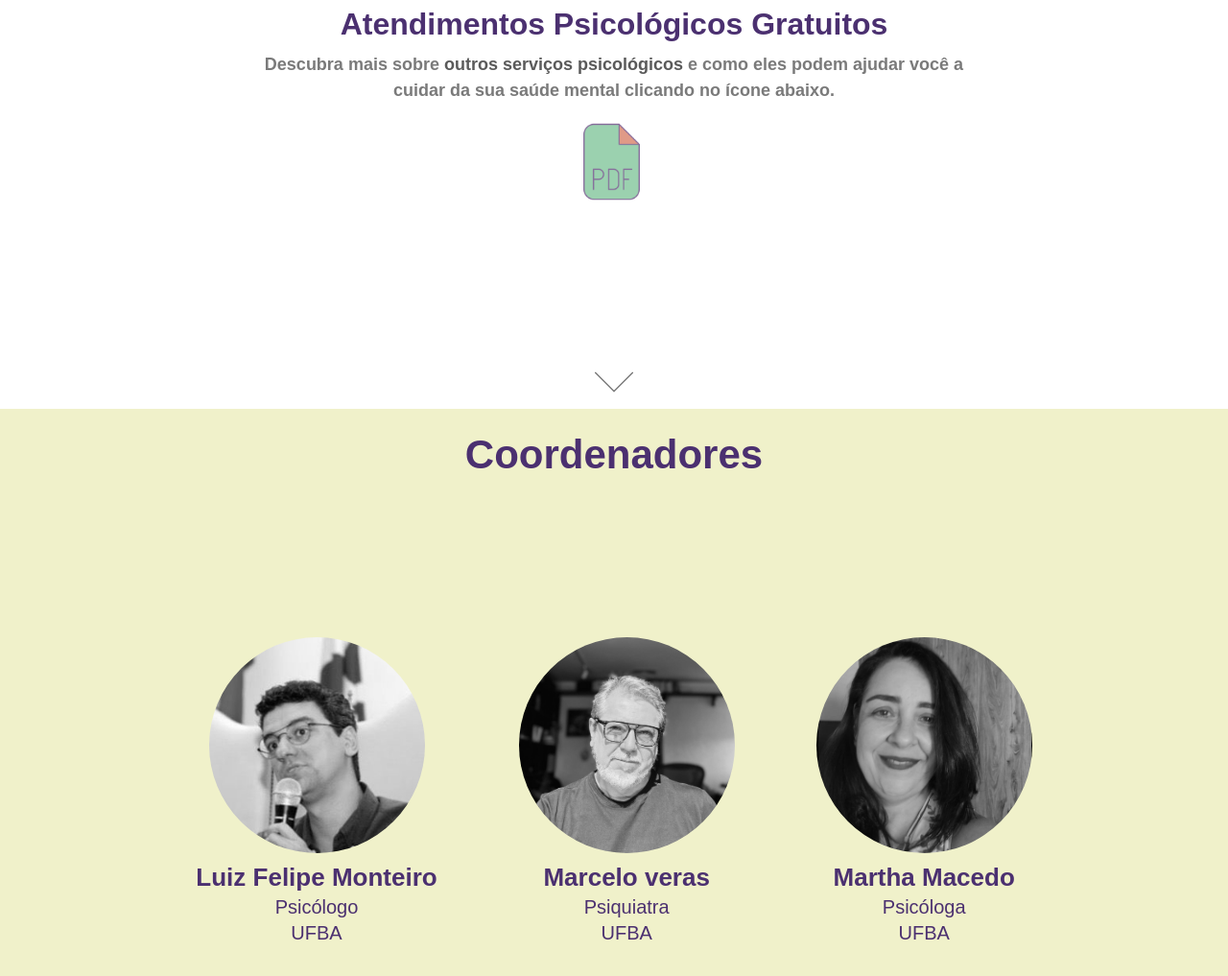
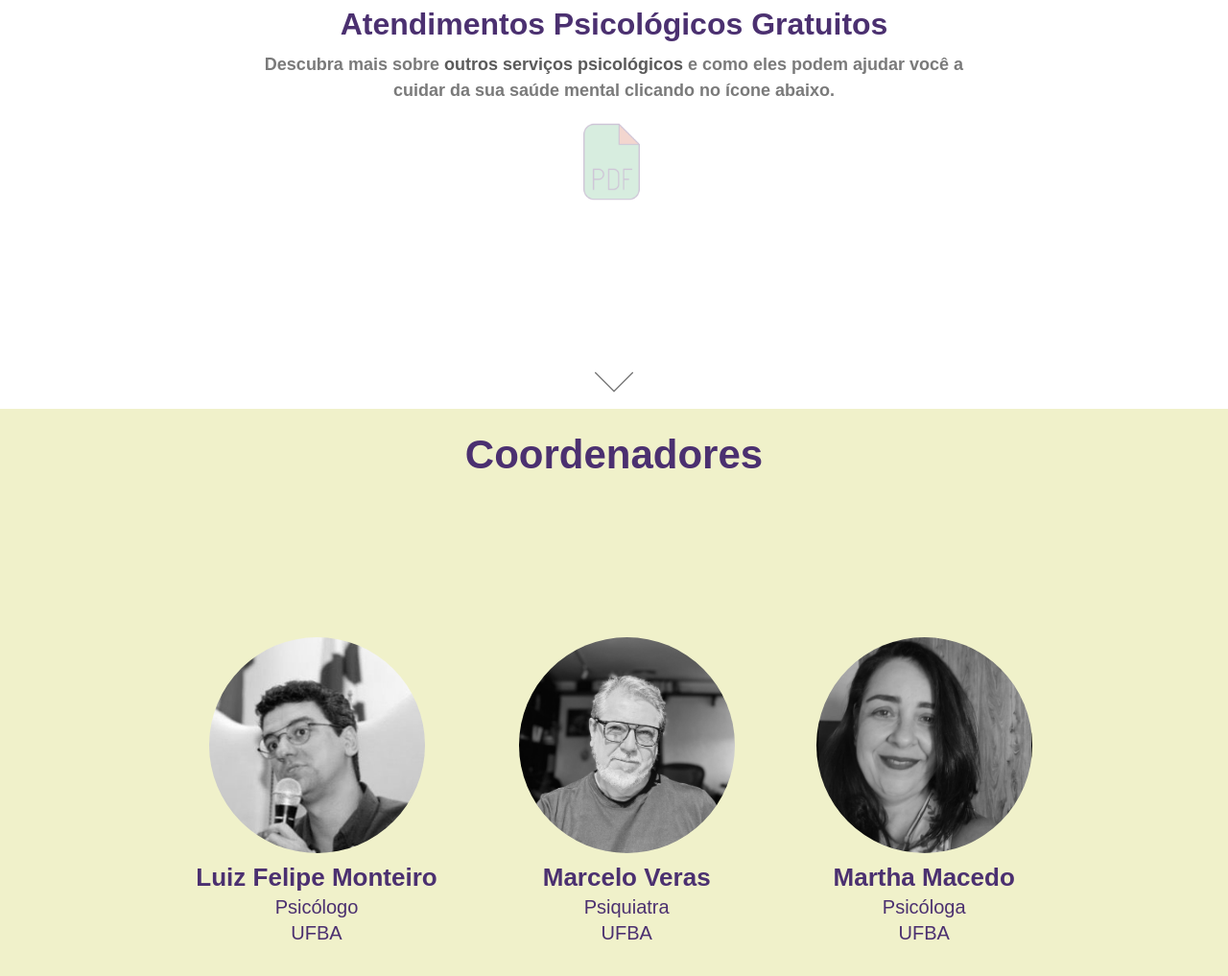
Before and after one commit to psiu-dev/landing-page, a plain HTML site: page index.html in a window 1280 px wide. Shown: the part 2080-3097 px from the top of the page at 96% size. Drawn offline with Linux system fonts and the light colour scheme.

Commit message:
Remoção do link para download do arquivo de serviços (#2)
* style(header): fixar header ao rolar a paǵina e ajustes de texto no HTML

* feat: remoção do link para download do arquivo de serviços e estilização do link como não clicável

```diff
--- a/css/header.css
+++ b/css/header.css
@@ -1,4 +1,5 @@
-.header {
+.header
+{
     display: flex;
     flex-direction: row;
     justify-content: space-around;
--- a/css/services.css
+++ b/css/services.css
@@ -53,11 +53,12 @@
 }
 
 .services-pdf-image {
+    opacity: 0.40;
     width: 112px;
 }
 
 .services-pdf-image:hover {
-    transform: scale(1.2);
+    cursor: not-allowed;
 }
 
 .services-image-down {
--- a/index.html
+++ b/index.html
@@ -26,7 +26,7 @@
         </nav>
         <div class="header-icons">
             <a href="https://wa.me/+5571981420890" target="_blank"
-                aria-label="Abrir o WhatsApp para falar com o nosso chatbot" title="Whatsapp PsiU">
+                aria-label="Abrir o WhatsApp para falar com o nosso chatbot" title="WhatsApp PsiU">
                 <svg class="header-icons-item fa-wpp" xmlns="http://www.w3.org/2000/svg" viewBox="0 0 50 50"
                     width="30px" height="32px">
                     <path
@@ -49,13 +49,16 @@
         <a class="header-menu-icon" onclick="toggleMenu();">
             <i class="fa fa-bars"></i>
         </a>
+
     </header>
 
     <main>
         <section id="about" class="about">
+
             <div class="main-banner">
                 <img src="./assets/images/Psiu_banner.png" alt="Banner Psiu"/>
             </div>
+
             <div class="about-content">
                 <img class="about-image" src="./assets/images/psiu_nova_logo.png" alt="Logo PsiU" />
                 <h1 class="about-title">Fala que eu te escuto!</h1>
@@ -124,9 +127,9 @@
                     eles podem ajudar você a cuidar da sua saúde mental clicando no ícone abaixo.
                 </p>
 
-                <a href="./assets/documents/Serviços gratuitos para Atendimento Psicológico.pdf" target="_blank">
+                <a target="_blank">
                     <img class="services-pdf-image" src="./assets/images/pdf.png"
-                        title="Lista de Serviços de atendimento Psicológico gratuito"
+                        title="Link indisponível, em breve teremos uma nova versão"
                         alt="Ilustração de um arquivo .pdf" />
                 </a>
             </div>
@@ -154,7 +157,7 @@
                     <img src="./assets/images/marcelo_veras.jpg"
                         alt="Marcelo Veras, Psiquiatra e coordenador do PsiU" />
 
-                    <h2 class="manager-name">Marcelo veras</h2>
+                    <h2 class="manager-name">Marcelo Veras</h2>
                     <p>Psiquiatra</p>
                     <p>UFBA</p>
                 </div>
```
